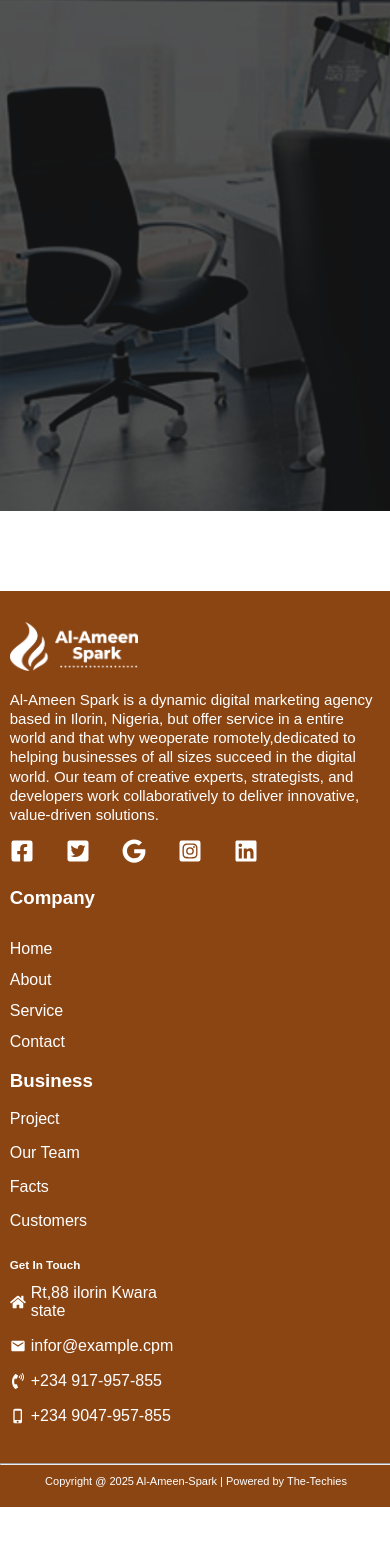
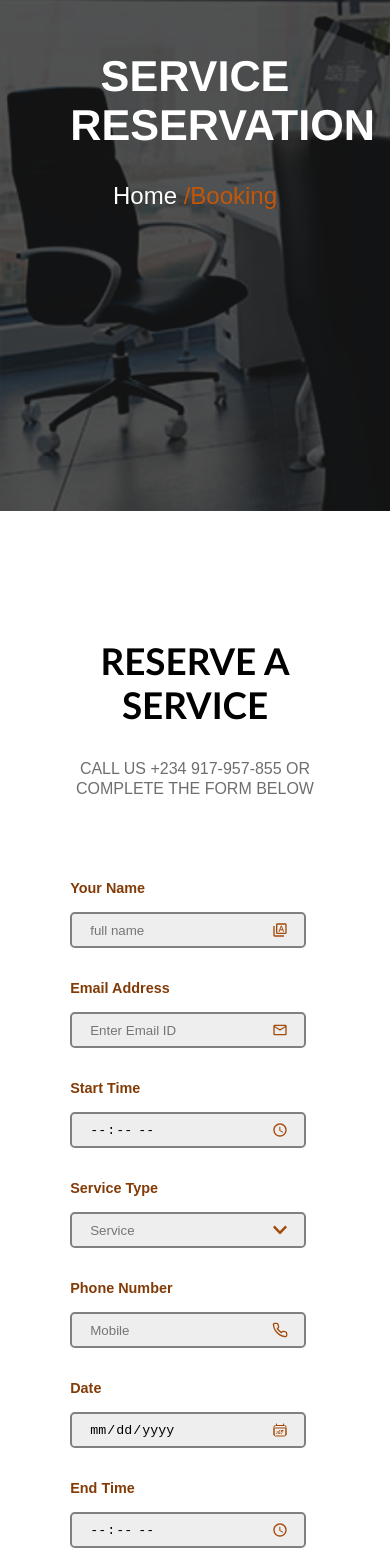
Before and after one commit to Imamdecodee/Al-AmeenSpark, a React (Vite) app: page /request in a window 390 px wide. Shown: the part 313-1881 px from the top of the page. Before the commit the page ends 1820 px from the top, so only its background shows below. Built offline with nearby package versions, Linux system fonts and the light colour scheme.

Commit message:
request page processing

```diff
--- a/src/Components/NavBar.css
+++ b/src/Components/NavBar.css
@@ -99,7 +99,7 @@
 @media (max-width:1000px) {
     .nav-pages{
         width: 43%;
-        font-size: 1rem;
+        font-size: 0.9rem;
     }
 }
 
--- a/src/Pages/Each-ServicePage.css
+++ b/src/Pages/Each-ServicePage.css
@@ -89,6 +89,16 @@
     gap: 10px;
 }
 
+
+.team-text>h1{
+    font-size: 2rem;
+    text-align: center;
+}
+.team-text>picture{
+    font-size: 1.2rem;
+    text-align: center;
+}
+
 @media (max-width:1000px) {
     .hero-section{
         display: flex; flex-direction: column;
@@ -137,6 +147,15 @@
     display: flex; align-items: center; justify-content: center;
     height: 20vh;
     width: 40vw;
+}
+.service-hero-divs{
+    width: 100vw;
+    gap: 2rem;
+    margin: auto;
+}
+.service-hero-box{
+    width: 75vw;
+    margin: auto;
 }
 }
 
--- a/src/Pages/HomePage.css
+++ b/src/Pages/HomePage.css
@@ -93,6 +93,7 @@
     align-items: center;
     gap: 10px;
     margin-bottom: 30px;
+    width: 100vw;
 
 }
 .service-hero-divs{
@@ -127,6 +128,10 @@
     margin: 0;
     padding: 0;
 }
+.course-icon{
+    color: #793400;
+    font-size: 1.3rem;
+}
 
 
 
@@ -146,6 +151,18 @@
     }
     .help-para{
         font-size: 1rem;
+    }
+    .service-hero{
+        gap: 1rem !important;
+    }
+    .service-hero-divs{
+        display: flex !important;
+        flex-direction: column !important;
+        gap: 1rem !important;
+    }
+    .service-hero-box{
+        width: 80% !important;
+
     }
 }
 
--- a/src/Pages/RequestPage.css
+++ b/src/Pages/RequestPage.css
@@ -9,3 +9,186 @@
     position: relative;
     display: flex; align-items: center; justify-content: center;
 }
+.head-cont{
+    width: 80%;
+    display: flex; align-items: center; justify-content: center;
+    flex-direction: column;
+    gap: 2rem;
+
+}
+.reserve{
+    color: white;
+    font-size: 3.5rem;
+    font-family: 'Franklin Gothic Medium', 'Arial Narrow', Arial, sans-serif;
+    padding: 0;
+    margin: 0;
+}
+.res-para{
+    color: white;
+    font-size: 1.8rem;
+    padding: 0;
+    margin: 0;
+}
+.bk{
+    color: #c45608;
+}
+.sec-2-cont{
+    width: 80%;
+    margin: auto;
+    display: flex; align-items: center; justify-content: center;
+    flex-direction: column;
+    gap: 2rem;
+    margin-top: 8rem;
+}
+.sec-2-cont>h1{
+    font-family: 'Trebuchet MS', 'Lucida Sans Unicode', 'Lucida Grande', 'Lucida Sans', Arial, sans-serif;
+    font-size: 3rem;
+    margin: 0;
+}
+.sec-2-cont>p{
+    font-size: 1.2rem;
+    color: rgb(110, 110, 110);
+    margin: 0;
+}
+
+.reserve-sec{
+    width: 100vw;
+    margin-top: 5rem;
+}
+.res-cont{
+    width: 70vw;
+    margin: auto;
+    display: flex; align-items: center; justify-content: space-between;
+}
+.input-cont-box{
+    width: 47%;
+    display: flex; justify-content: space-evenly; flex-direction: column;
+    gap: 2rem;
+}
+
+.input-slot{
+    width: 80%;
+    display: flex;
+    justify-content: center;
+    flex-direction: column;
+    gap: 1rem;
+}
+.label{
+    font-family: Arial, Helvetica, sans-serif;
+    color: #833b07;
+    font-size: 0.9rem;
+    font-weight: 600;
+    margin: 0;
+}
+.input-box{
+    width: 100%;
+    height: 2rem;
+    background-color: #eeeeee;
+    border: 2px solid gray;
+    border-radius: 0.3rem;
+    display: flex;
+    align-items: center;
+    justify-content: space-between;
+    padding: 0 1rem;
+}
+.input-box:hover{
+    background-color: transparent;
+    cursor: pointer;
+}
+.input-box:focus{
+    border: 2px solid #a34a0b;
+}
+input{
+    border: none;
+    outline: none;
+    background-color: transparent;
+    width: 90%;
+}
+input[type="date"]::-webkit-calendar-picker-indicator{
+    display: none;
+  }
+input[type="time"]::-webkit-calendar-picker-indicator {
+    display: none;
+  }
+
+.input-icon{
+    color: #a34a0b;
+    font-size: 1rem;
+}
+
+
+
+
+
+
+
+
+
+
+@media (max-width:1000px) {
+    .reserve{
+        text-align: center;
+    }
+    .sec-2-cont>h1{
+        text-align: center;
+        font-size: 2.5rem;
+    }
+    .sec-2-cont>p{
+        text-align: center;
+        font-size: 1rem;
+    }
+    .res-cont{
+        width: 80vw;
+    }
+}
+
+@media (max-width:580px) {
+    .reserve{
+        font-size: 2.7rem;
+        text-align: center;
+        width: 80%;
+    }
+    .res-para{
+        font-size: 1.5rem;
+    }
+    .sec-2-cont>h1{
+        width: 100%;
+        font-size: 2.3rem;
+        text-align: center;
+    }
+    .sec-2-cont>p{
+        font-size: 1rem;
+        text-align: center;
+        line-height: 1.3rem;
+    }
+    .res-cont{
+        flex-direction: column;
+    }
+    .input-cont-box{
+        width: 80%;
+    }
+    .res-cont{
+        gap: 2rem;
+    }
+}
+
+@media (max-width:418px) {
+    .reserve{
+        font-size: 2.7rem;
+        text-align: center;
+        width: 80%;
+    }
+    .res-para{
+        font-size: 1.5rem;
+    }
+    .sec-2-cont>h1{
+        width: 100%;
+        font-size: 2.3rem;
+        text-align: center;
+    }
+    .sec-2-cont>p{
+        font-size: 1rem;
+        text-align: center;
+        line-height: 1.3rem;
+    }
+}
--- a/src/Pages/RequestPage.jsx
+++ b/src/Pages/RequestPage.jsx
@@ -1,17 +1,117 @@
-import React from 'react'
+import React, { useEffect } from 'react'
 import './RequestPage.css'
 import NavBar from '../Components/NavBar'
 import Footer from '../Components/Footer'
+import AOS from 'aos';
+import 'aos/dist/aos.css'
+import { MdOutlineTypeSpecimen } from "react-icons/md";
+import { MdOutlineEmail } from "react-icons/md";
+import { MdAccessTime } from "react-icons/md";
+import { FaChevronDown } from "react-icons/fa";
+import { FiPhone } from "react-icons/fi";
+import { HiOutlineCalendarDateRange } from "react-icons/hi2";
+import { BsIncognito } from "react-icons/bs";
+
 
 const RequestPage = () => {
+  useEffect(()=> {
+      AOS.init();
+    }, [])
   return (
     <section>
 
     <NavBar/>
 
-    <div>
-      <main class="header-cont"></main>
+    <main class="header-cont">
+      <div class="head-cont" data-aos="zoom-in-down" data-aos-duration="3000" >
+        <h1 class="reserve">SERVICE RESERVATION</h1>
+        <p class="res-para">Home <span class="bk">/Booking</span></p>
+      </div>
+    </main>
+
+    <div class="sec-2-cont">
+      <h1>RESERVE A SERVICE</h1>
+      <p>CALL US +234 917-957-855 OR COMPLETE THE FORM BELOW</p>
     </div>
+
+    <section class="reserve-sec">
+      <main class="res-cont">
+
+        <div class="input-cont-box">
+
+          <div class="input-slot">
+            <p class="label">Your Name</p>
+            <div class="input-box">
+              <input placeholder='full name' type="text" />
+              <MdOutlineTypeSpecimen class="input-icon" />
+            </div>
+          </div>
+
+          <div class="input-slot">
+            <p class="label">Email Address</p>
+            <div class="input-box">
+              <input placeholder='Enter Email ID' type="email" />
+              <MdOutlineEmail class="input-icon" />
+            </div>
+          </div>
+
+          <div class="input-slot">
+            <p class="label">Start Time</p>
+            <div class="input-box">
+              <input placeholder='Pick a Time' type="time" />
+              <MdAccessTime class="input-icon" />
+            </div>
+          </div>
+
+          <div class="input-slot">
+            <p class="label">Service Type</p>
+            <div class="input-box">
+              <input placeholder='Service' type="text" />
+              <FaChevronDown class="input-icon" />
+            </div>
+          </div>
+
+        </div>
+
+
+
+        <div class="input-cont-box">
+
+          <div class="input-slot">
+            <p class="label">Phone Number</p>
+            <div class="input-box">
+              <input placeholder='Mobile' type="text" />
+              <FiPhone class="input-icon" />
+            </div>
+          </div>
+
+          <div class="input-slot">
+            <p class="label">Date</p>
+            <div class="input-box">
+              <input placeholder='Pick a date' type="date" />
+              <HiOutlineCalendarDateRange class="input-icon" />
+            </div>
+          </div>
+
+          <div class="input-slot">
+            <p class="label">End Time</p>
+            <div class="input-box">
+              <input placeholder='Pick a Time' type="time" />
+              <MdAccessTime class="input-icon" />
+            </div>
+          </div>
+
+          <div class="input-slot">
+            <p class="label">Guests</p>
+            <div class="input-box">
+              <input placeholder='full name' type="text" />
+              <BsIncognito class="input-icon" />
+            </div>
+          </div>
+
+        </div>
+      </main>
+    </section>
 
 
     <Footer/>
```
Lines whose indentation alone changed are shown as unchanged.
